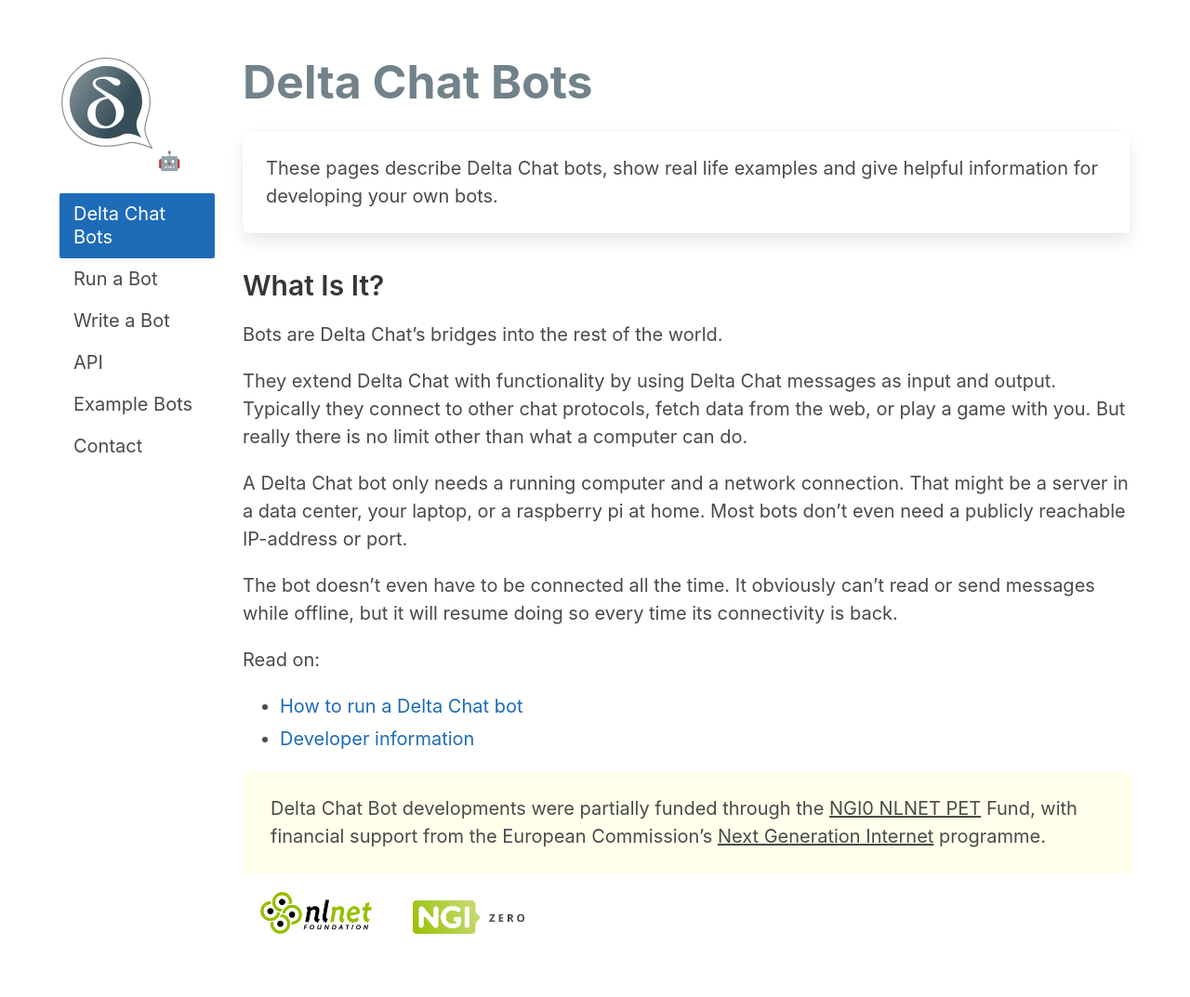
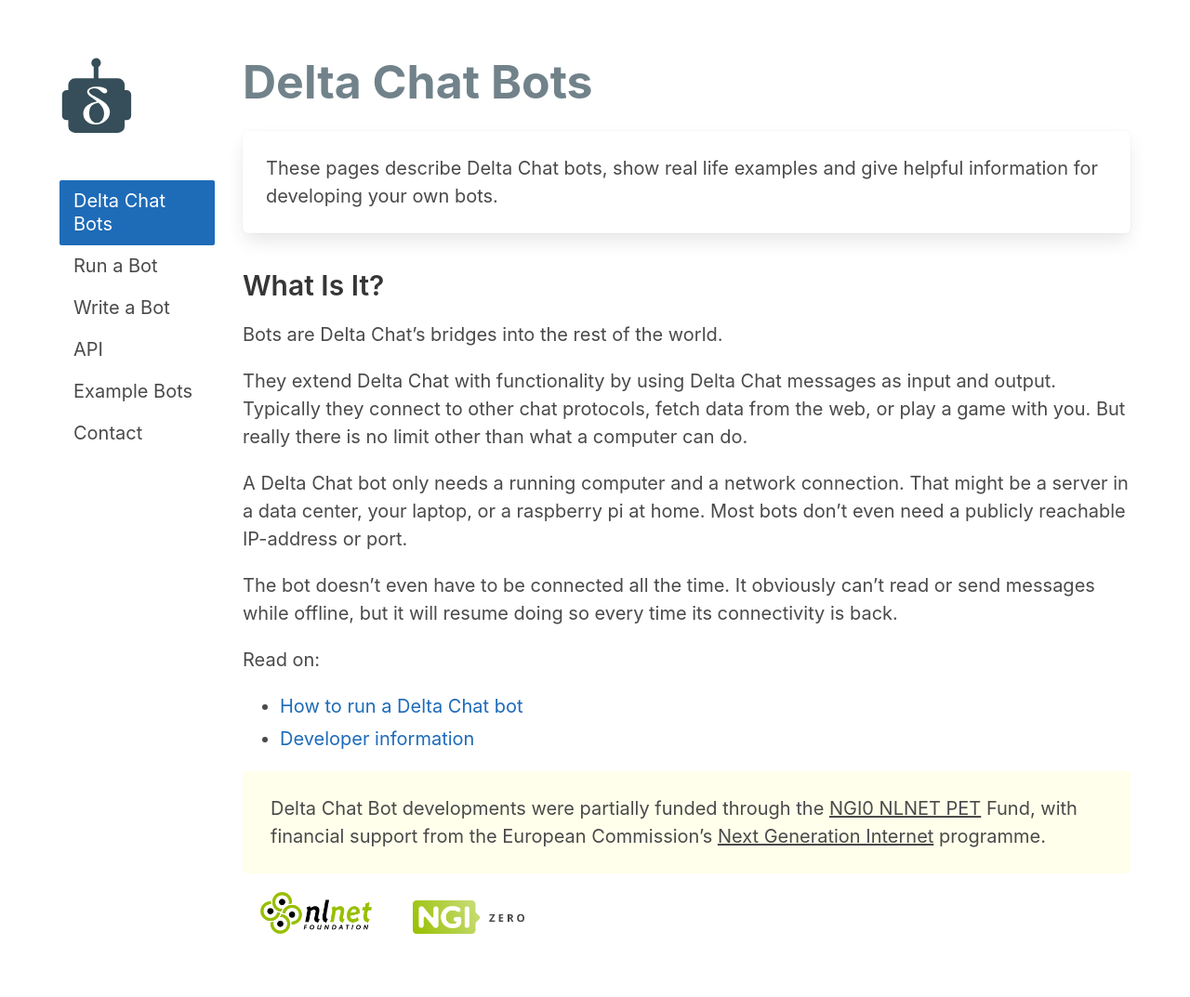
Before and after one commit to deltachat-bot/bot-pages, a Jekyll site: the page built from index.md, in a window 1280 px wide. Shown: the whole page at 93% size. Built offline with Jekyll 4.4.1, drawn with Linux system fonts in a browser that asks for light colours.

Commit message:
change logo

```diff
--- a/_layouts/default.html
+++ b/_layouts/default.html
@@ -15,8 +15,7 @@
           <aside class="menu column is-2">
             <div class='deltachatbots-logo'>
               <a href="{{ site.url }}">
-                <img style='width: 5rem; object-fit: contain; margin-bottom: 1rem' src='{{ site.baseurl }}/assets/logos/delta-chat.svg' alt='Delta Chat logo'>
-                🤖
+                <img style='width: 4rem; object-fit: contain; margin-bottom: 1rem' src='{{ site.baseurl }}/assets/logos/delta-chat-bot.svg' alt='Delta Chat Bot logo'>
               </a>
             </div>
             <ul class='menu-list'>
```
Also changed, not shown: assets/logos/delta-chat-bot.svg (added), assets/logos/delta-chat.svg (deleted).
